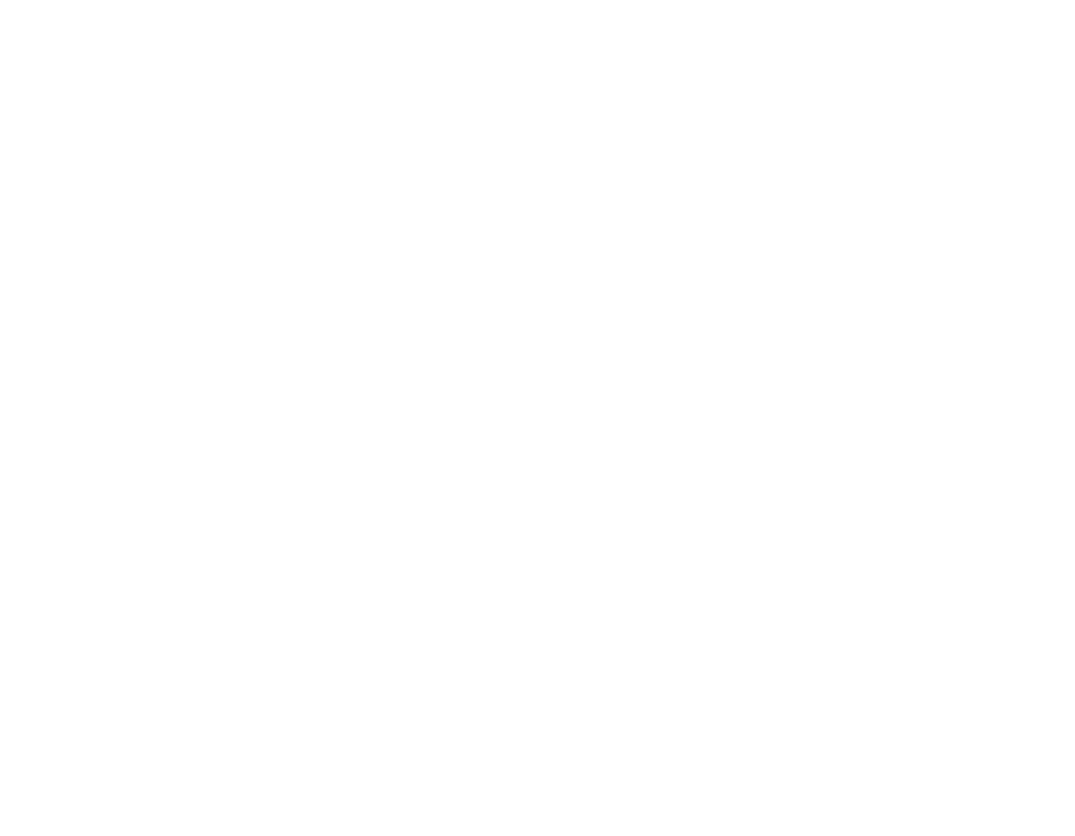
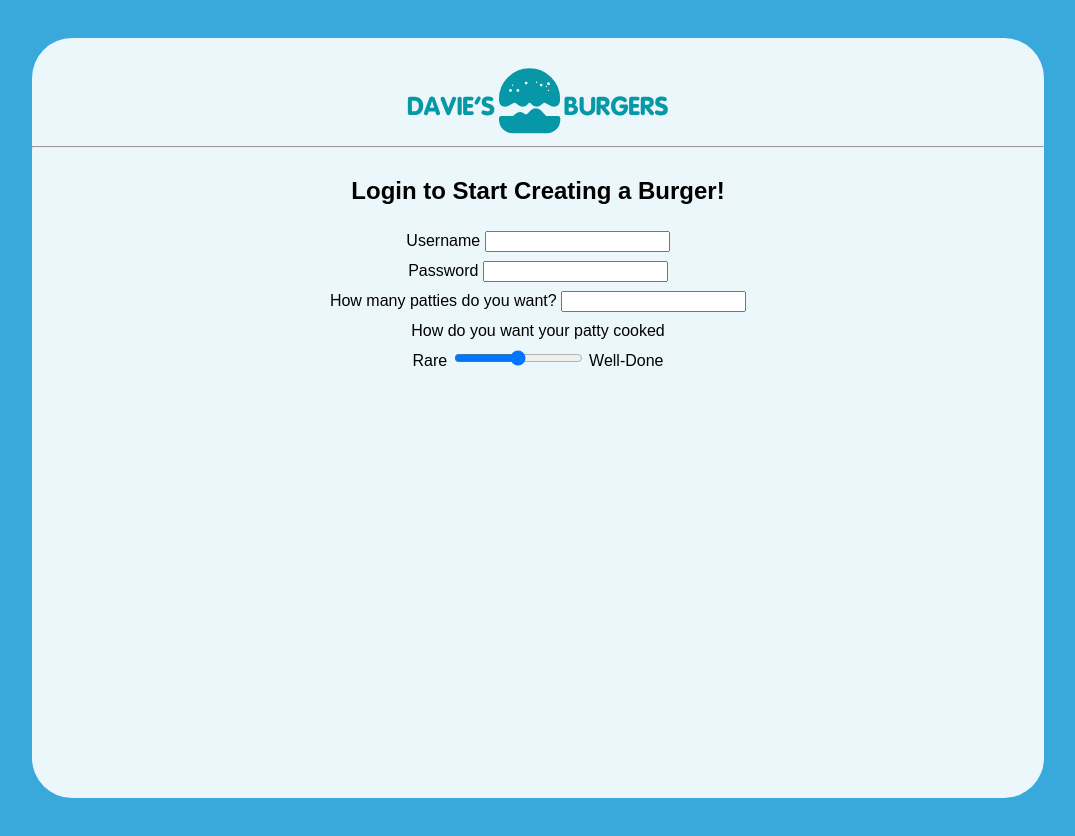
Before and after one commit to ErolBayrasli/Forms, a plain HTML site: page index.html in a window 1280 px wide. Shown: the whole page, without its empty margins (102-1177 px from the left). Before the commit the page ends 800 px from the top, so only its background shows below. Drawn offline with Linux system fonts and the light colour scheme.

Commit message:
Complete Slider

```diff
--- /dev/null
+++ b/css/style.css
@@ -0,0 +1,38 @@
+body {
+    background-color: rgb(57, 169, 219);
+    font-family: Rubik, Arial;
+  }
+
+  form {
+    text-align: center;
+    line-height: 30px;
+    height: 80%;
+    overflow: auto;
+  }
+
+  form hr {
+    width: 15%;
+  }
+
+  h1 {
+    text-align: center;
+  }
+
+  #overlay {
+    width: 80%;
+    margin: 3% auto;
+    height: 95vh;
+    background-color: rgba(255, 255, 255, 0.9);
+    border-radius: 40px;
+  }
+
+  #logo {
+    height: 100px;
+    display: block;
+    margin: auto;
+  }
+
+
+  .toppings label, .cheesy label {
+    margin-right: 25px;
+  }
--- a/index.html
+++ b/index.html
@@ -1,11 +1,40 @@
 <!DOCTYPE html>
-<html>
-<head>
-    <title>Erol Bayrasli</title>
-</head>
-<body>
+<html lang="en" dir="ltr">
+  <head>
+    <meta charset="utf-8">
+    <link rel="stylesheet" type="text/css" href="css/style.css">
+    <link href="https://fonts.googleapis.com/css?family=Rubik&quot; rel="stylesheet">
+    <title>HTML Forms</title>
+  </head>
+  <body>
+    <section id="overlay">
+      <img src="img/burger-logo.svg" alt="Davie's Burgers Logo" id="logo">
+      <hr>
+      <!--Add your code below-->
+      <form action="/practice.html" method="POST">
+        <h1>Login to Start Creating a Burger!</h1>
+        <label for="username">Username</label>
+        <input type="text" name="username" id="username">
+        <br>
+        <label for="user-pw">Password</label>
+        <input type="password" name="user-pw" id="user-pw">
+        <br>
+        <label for="amount">How many patties do you want?</label>
+        <input type="number" name="amount" id="amount" step="1">
+        <br>
+        <section class="cooked">
+        <label for="doneness">How do you want your patty cooked</label>
+<br>
+<span>Rare</span>
+<input type="range" name="doneness" id="doneness" min="0" max="5" step="0.5">
+<span>Well-Done</span>
+
+        </section>
+
+      </form>
 
 
 
-</body>
+    </section>
+  </body>
 </html>
```
Also changed, not shown: img/burger-logo.svg (added).
